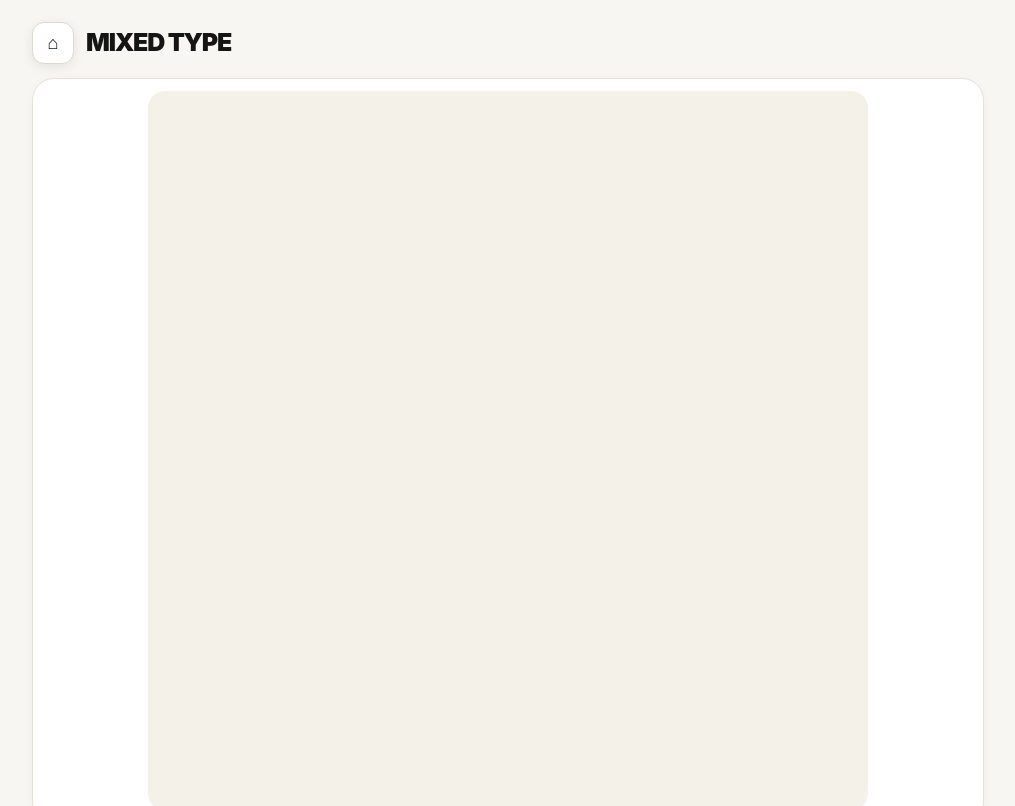
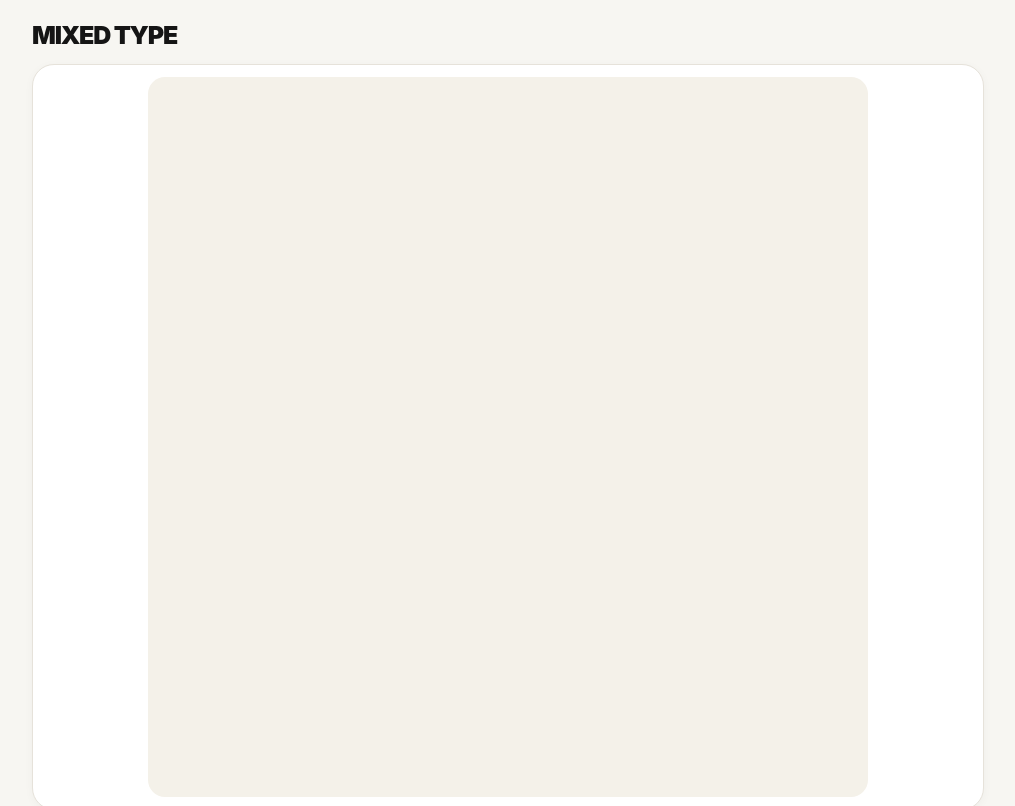
Before and after one commit to cnstkal/mixedtype, a plain HTML site: page index.html in a window 1280 px wide. Shown: the top 806 px of the page, without its empty margins (132-1147 px from the left). Drawn offline with Linux system fonts and the light colour scheme; a web font is replaced by a local one.

Commit message:
Remove home button

```diff
--- a/index.html
+++ b/index.html
@@ -15,7 +15,6 @@ body{overscroll-behavior-x:none}
 main{width:min(980px,100%);margin:0 auto;padding:22px 14px 32px}
 .pageTitle{display:flex;align-items:center;gap:12px;margin-bottom:14px}
 h1{font-size:25px;line-height:1.1;margin:0;font-weight:900;letter-spacing:-.05em;text-transform:uppercase}
-#homeNav{flex:0 0 42px;width:42px;height:42px;margin:0;border:1px solid #ddd8d0;border-radius:12px;background:#fff;font:700 18px Pretendard,sans-serif;color:#111;box-shadow:0 3px 12px rgba(0,0,0,.08)}
 .card{background:#fff;border:1px solid #e6e2da;border-radius:22px;padding:12px;box-shadow:0 2px 10px rgba(0,0,0,.035);margin-bottom:12px}
 .stage{width:min(78%,720px);margin:0 auto;aspect-ratio:1/1;min-height:0;background:#f4f1e9;border-radius:17px;overflow:hidden;display:flex;align-items:center;justify-content:center;position:relative}
 .poster{width:100%;height:100%;padding:8% 7%;display:flex;flex-direction:column;justify-content:center;overflow:hidden}
@@ -67,7 +66,6 @@ button:active{transform:scale(.99)}
 <body>
 <main>
   <div class="pageTitle">
-    <button id="homeNav" aria-label="홈으로" onclick="location.href='index.html'">⌂</button>
     <h1>MIXED TYPE</h1>
   </div>
 
```
